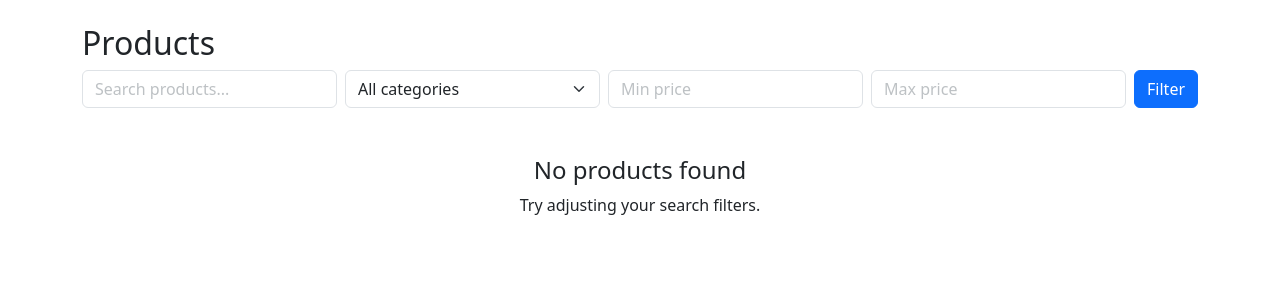
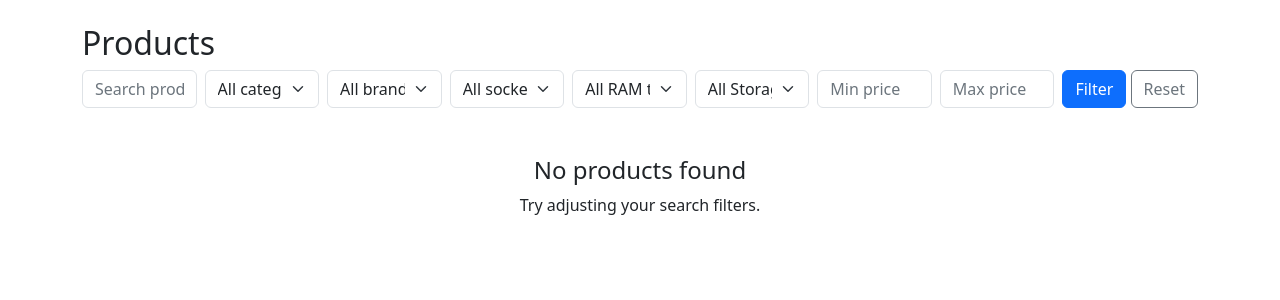
Before and after one commit to Domina718/IT_webshop, a Django app: page /products/ in a window 1280 px wide. Shown: the part 56-356 px from the top of the page. Run offline with Django 5.2, Linux system fonts and the light colour scheme; data that the repository does not hold is empty.

Commit message:
Add new product specifications and advanced product filters

```diff
--- a/shop/templates/shop/product_list.html
+++ b/shop/templates/shop/product_list.html
@@ -5,7 +5,7 @@
 
 <div class="row">
 
-    <form method="get" class="mb-3">
+    <form method="get" class="mb-3 product-filter-form">
 
         <div class="row g-2">
 
@@ -37,6 +37,50 @@
             </div>
 
             <div class="col-md">
+                <select name="brand" class="form-select mb-2">
+                    <option value="">All brands</option>
+                    {% for item in brands %}
+                        <option value="{{ item }}" {% if brand == item %}selected{% endif %}>
+                            {{ item }}
+                        </option>
+                    {% endfor %}
+                </select>
+            </div>
+
+            <div class="col-md">
+                <select name="socket" class="form-select mb-2">
+                    <option value="">All sockets</option>
+                    {% for item in sockets %}
+                        <option value="{{ item }}" {% if socket == item %}selected{% endif %}>
+                            {{ item }}
+                        </option>
+                    {% endfor %}
+                </select>
+            </div>
+
+            <div class="col-md">
+                <select name="ram_type" class="form-select mb-2">
+                    <option value="">All RAM types</option>
+                    {% for item in ram_types %}
+                        <option value="{{ item }}" {% if ram_type == item %}selected{% endif %}>
+                            {{ item }}
+                        </option>
+                    {% endfor %}
+                </select>
+            </div>
+
+            <div class="col-md">
+                <select name="storage_type" class="form-select mb-2">
+                    <option value="">All Storage</option>
+                    {% for item in storage_types %}
+                        <option value="{{ item }}" {% if storage_type == item %}selected{% endif %}>
+                            {{ item }}
+                        </option>
+                    {% endfor %}
+                </select>
+            </div>
+
+            <div class="col-md">
                 <input type="number"
                     name="min"
                     value="{{ min_price }}"
@@ -54,6 +98,9 @@
 
             <div class="col-md-auto">
                 <button class="btn btn-primary">Filter</button>
+                <a href="{% url 'shop:product_list' %}" class="btn btn-outline-secondary">
+                    Reset
+                </a>
             </div>
 
         </div>
--- a/shop/views.py
+++ b/shop/views.py
@@ -16,6 +16,10 @@ def product_list(request):
     category_id = request.GET.get('category', '')
     min_price = request.GET.get('min', '')
     max_price = request.GET.get('max', '')
+    brand = request.GET.get('brand', '')
+    socket = request.GET.get('socket', '')
+    ram_type = request.GET.get('ram_type', '')
+    storage_type = request.GET.get('storage_type', '')
 
     if query:
         products = products.filter(
@@ -32,6 +36,24 @@ def product_list(request):
     if max_price and max_price.strip() != "":
         products = products.filter(price__lte=float(max_price))
 
+    if brand:
+        products = products.filter(brand = brand)
+
+    if socket:
+        products = products.filter(socket = socket)
+
+    if ram_type:
+        products = products.filter(ram_type = ram_type)
+
+    if storage_type:
+        products = products.filter(storage_type = storage_type)
+
+    brands = Product.objects.exclude(brand='').values_list('brand', flat=True).distinct()
+    sockets = Product.objects.exclude(socket='').values_list('socket', flat=True).distinct()
+    ram_types = Product.objects.exclude(ram_type='').values_list('ram_type', flat=True).distinct()
+    storage_types = Product.objects.exclude(storage_type='').values_list('storage_type', flat=True).distinct()
+
+
     products = products.annotate(
         avg_rating = Avg('reviews__rating'),
         review_count = Count('reviews')
@@ -47,7 +69,15 @@ def product_list(request):
         'query' : query,
         'category_id': category_id,
         'min_price': min_price,
-        'max_price': max_price
+        'max_price': max_price,
+        'brands': brands,
+        'sockets': sockets,
+        'ram_types': ram_types,
+        'storage_types': storage_types,
+        'brand': brand,
+        'socket': socket,
+        'ram_type': ram_type,
+        'storage_type': storage_type,
     })
 
 
--- a/static/css/style.css
+++ b/static/css/style.css
@@ -86,3 +86,7 @@
 .dropdown-menu {
     z-index: 1050;
 }
+
+.product-filter-form ::placeholder {
+    color: #6c757d !important;
+}
```
Also changed, not shown: shop/admin.py (+11 -1 lines).
